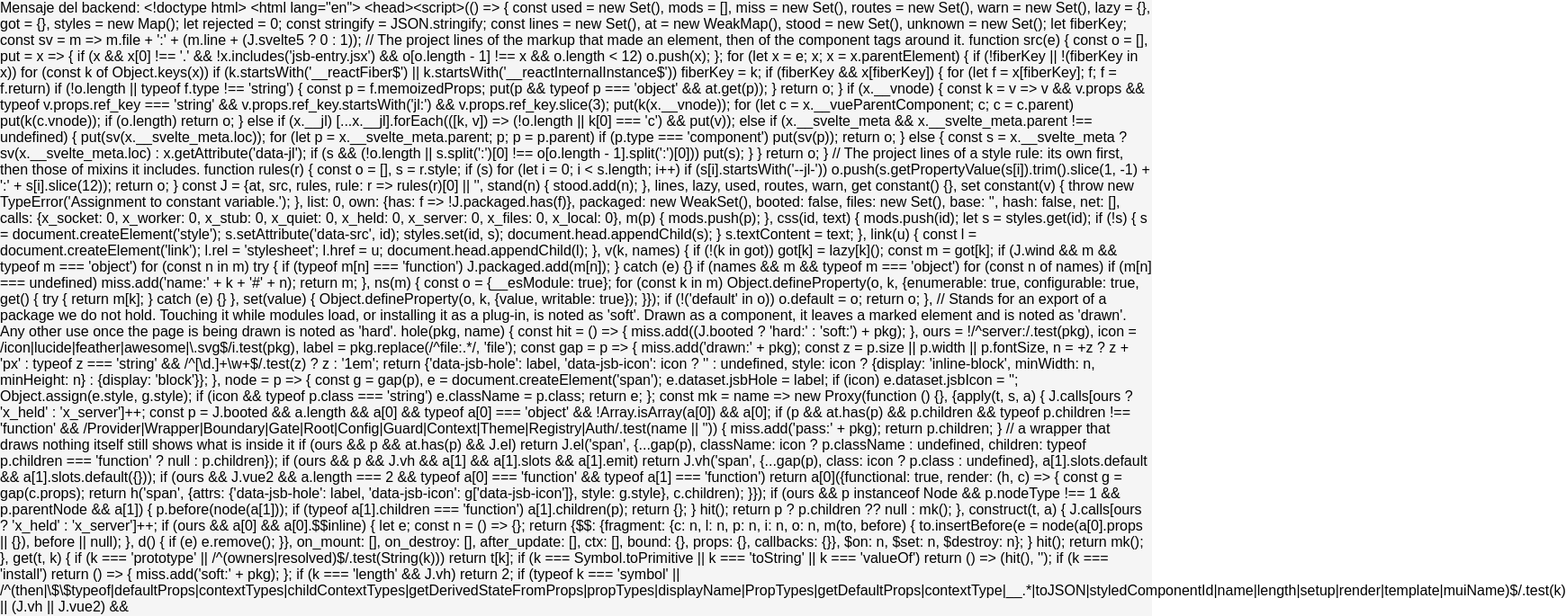
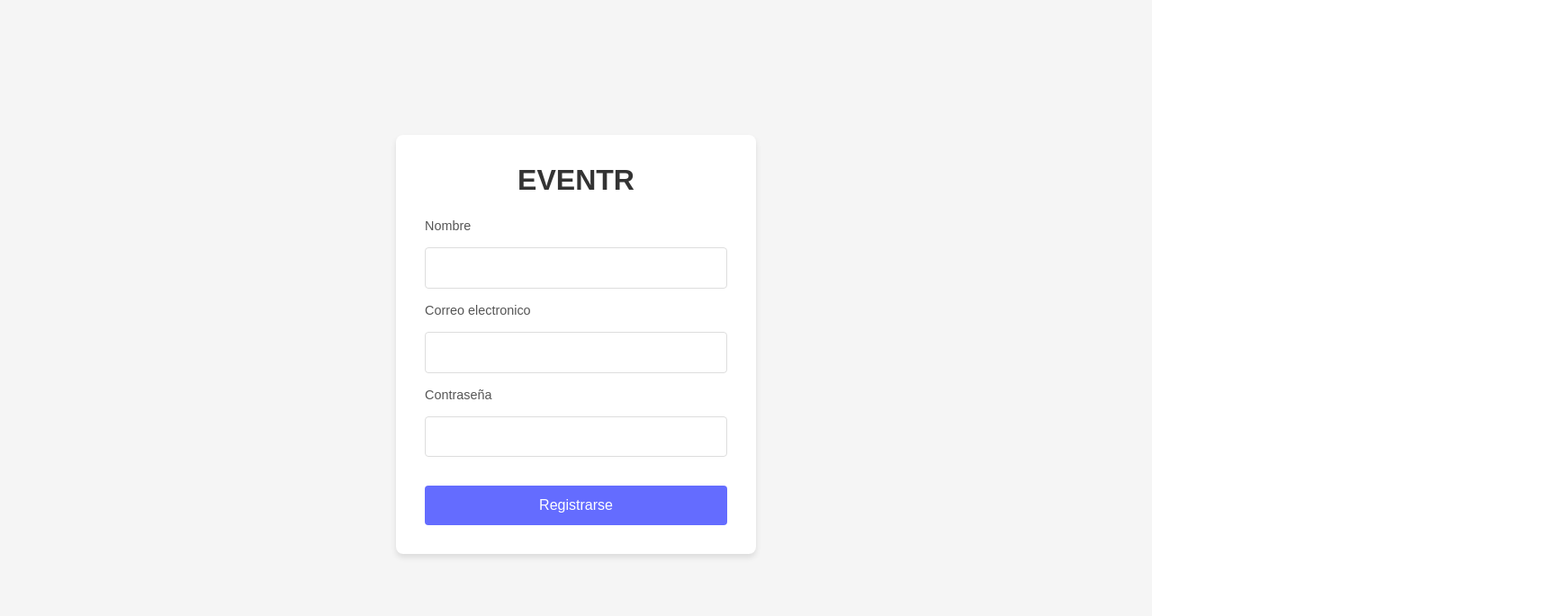
Before and after one commit to abelheddy/EventR, a React (Vite) app in the folder frontend/: page /register in a window 1280 px wide. Shown: the part 107-792 px from the top of the page at 90% size, 1740 px wide, since content can reach past the window. Built offline with nearby package versions, Linux system fonts and the light colour scheme.

Commit message:
register
creasion de la ventana register

```diff
--- a/frontend/src/App.jsx
+++ b/frontend/src/App.jsx
@@ -9,6 +9,7 @@ import './components/Components.css'; // Importa los estilos globales
 import Footer from './components/Footer'; // Importa el componente Footer
 import Login from './pages/login/Login'; // Importa la página de Login
 import MainPage from './pages/MainPage'; // Importa la página MainPage
+import Reg from './pages/register/register';
 
 function App() {
     const [count, setCount] = useState(0);
@@ -22,9 +23,16 @@ function App() {
 
     return (
         <div className="app-container">
-            <Header />
+            <Header />{/*
             <h1>Prueba básica</h1>
-            <p>Mensaje del backend: {message || "Cargando..."}</p>
+            <p>Mensaje del backend: {message || "Cargando..."}</p>*/}
+            <main className="main-content">
+                <Routes>
+                    <Route path="/" element={<MainPage />} />
+                    <Route path="/register" element={<Reg />} />
+                    {/* Otras rutas */}
+                </Routes>
+            </main>
             <Footer />
         </div>
     );
--- a/frontend/src/components/Components.css
+++ b/frontend/src/components/Components.css
@@ -3,6 +3,10 @@ html, body {
   margin: 0;
   padding: 0;
   font-family: 'Arial', sans-serif;
+}
+.main-content {
+  flex: 1;
+  padding: 2rem;
 }
 
 /* ===== HEADER ===== */
--- /dev/null
+++ b/frontend/src/pages/register/css/EventrRegister.css
@@ -0,0 +1,70 @@
+.register-container {
+    display: flex;
+    justify-content: center;
+    align-items: center;
+    min-height: 100vh;
+    background-color: #f5f5f5;
+    font-family: 'Arial', sans-serif;
+  }
+
+  .register-card {
+    background-color: white;
+    padding: 2rem;
+    border-radius: 8px;
+    box-shadow: 0 4px 6px rgba(0, 0, 0, 0.1);
+    width: 100%;
+    max-width: 400px;
+  }
+
+  .register-title {
+    text-align: center;
+    color: #333;
+    margin-bottom: 1.5rem;
+    font-size: 2rem;
+    font-weight: bold;
+  }
+
+  .register-form {
+    display: flex;
+    flex-direction: column;
+    gap: 1rem;
+  }
+
+  .form-group {
+    display: flex;
+    flex-direction: column;
+    gap: 0.5rem;
+  }
+
+  .form-group label {
+    font-size: 0.9rem;
+    color: #555;
+  }
+
+  .form-group input {
+    padding: 0.8rem;
+    border: 1px solid #ddd;
+    border-radius: 4px;
+    font-size: 1rem;
+  }
+
+  .form-group input:focus {
+    outline: none;
+    border-color: #646cff;
+  }
+
+  .register-button {
+    background-color: #646cff;
+    color: white;
+    padding: 0.8rem;
+    border: none;
+    border-radius: 4px;
+    font-size: 1rem;
+    cursor: pointer;
+    margin-top: 1rem;
+    transition: background-color 0.3s;
+  }
+
+  .register-button:hover {
+    background-color: #535bf2;
+  }
--- /dev/null
+++ b/frontend/src/pages/register/register.jsx
@@ -0,0 +1,74 @@
+import React, { useState } from 'react';
+import './css/EventrRegister.css';
+
+const EventrRegister = () => {
+  const [formData, setFormData] = useState({
+    nombre: '',
+    email: '',
+    password: ''
+  });
+
+  const handleChange = (e) => {
+    const { name, value } = e.target;
+    setFormData(prev => ({
+      ...prev,
+      [name]: value
+    }));
+  };
+
+  const handleSubmit = (e) => {
+    e.preventDefault();
+    // Aquí iría la lógica para manejar el registro
+    console.log('Datos del formulario:', formData);
+  };
+
+  return (
+    <div className="register-container">
+      <div className="register-card">
+        <h1 className="register-title">EVENTR</h1>
+
+        <form onSubmit={handleSubmit} className="register-form">
+          <div className="form-group">
+            <label htmlFor="nombre">Nombre</label>
+            <input
+              type="text"
+              id="nombre"
+              name="nombre"
+              value={formData.nombre}
+              onChange={handleChange}
+              required
+            />
+          </div>
+
+          <div className="form-group">
+            <label htmlFor="email">Correo electronico</label>
+            <input
+              type="email"
+              id="email"
+              name="email"
+              value={formData.email}
+              onChange={handleChange}
+              required
+            />
+          </div>
+
+          <div className="form-group">
+            <label htmlFor="password">Contraseña</label>
+            <input
+              type="password"
+              id="password"
+              name="password"
+              value={formData.password}
+              onChange={handleChange}
+              required
+            />
+          </div>
+
+          <button type="submit" className="register-button">Registrarse</button>
+        </form>
+      </div>
+    </div>
+  );
+};
+
+export default EventrRegister;
```
